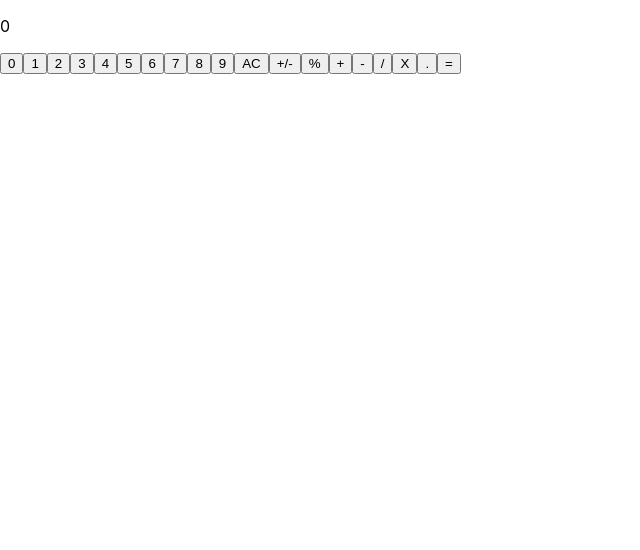
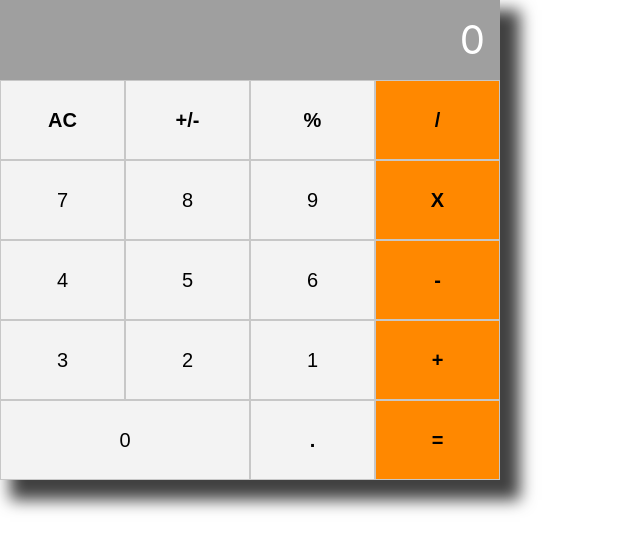
Before and after one commit to John-Arboleda/math-magicians, a React (Create React App) app: page / in a window 1280 px wide. Shown: the top 550 px of the page, without its empty margins (0-640 px from the left). Built offline with nearby package versions, Linux system fonts and the light colour scheme.

Commit message:
Add styles

```diff
--- /dev/null
+++ b/src/components/calculator.css
@@ -0,0 +1,143 @@
+.calculator {
+  width: 500px;
+  display: grid;
+  box-shadow: 15px 15px 15px 5px rgb(65, 65, 65);
+  grid-template-columns: repeat(4, 25%);
+  grid-template-rows: repeat(6, 80px);
+  grid-template-areas:
+
+    "result result result result"
+    "ac plusminus percentage divide"
+    "seven eight nine multiply"
+    "four five six minus"
+    "three two one plus"
+    "zero zero dot equal";
+}
+
+.resultShow {
+  grid-area: result;
+  background-color: rgba(128, 128, 128, 0.753);
+  color: rgb(255, 255, 255);
+  text-align: right;
+  font-size: 40px;
+}
+
+.resultNumber {
+  margin: 15px;
+}
+
+.numbers {
+  border: 1px solid rgb(199, 199, 199);
+  background-color: rgb(243, 243, 243);
+  font-size: 20px;
+  transition: all 0.2s;
+}
+
+.numbers:hover {
+  background-color: rgb(231, 231, 231);
+  cursor: pointer;
+}
+
+.numbers:active {
+  opacity: 0.8;
+  box-shadow: inset 0 0 5px black;
+}
+
+.symbols {
+  border: 1px solid rgb(199, 199, 199);
+  background-color: rgb(255, 136, 0);
+  font-size: 20px;
+  font-weight: bold;
+  transition: all 0.5s;
+}
+
+.symbols:hover {
+  transform: scale(1.08);
+  cursor: pointer;
+}
+
+.symbols:active {
+  background-color: rgb(194, 88, 2);
+  border: none;
+  box-shadow: inset 0 0 10px black;
+}
+
+.number0 {
+  grid-area: zero;
+}
+
+.number1 {
+  grid-area: one;
+}
+
+.number2 {
+  grid-area: two;
+}
+
+.number3 {
+  grid-area: three;
+}
+
+.number4 {
+  grid-area: four;
+}
+
+.number5 {
+  grid-area: five;
+}
+
+.number6 {
+  grid-area: six;
+}
+
+.number7 {
+  grid-area: seven;
+}
+
+.number8 {
+  grid-area: eight;
+}
+
+.number9 {
+  grid-area: nine;
+}
+
+.buttonAc {
+  grid-area: ac;
+  background-color: rgb(243, 243, 243);
+}
+
+.plusminus {
+  grid-area: plusminus;
+  background-color: rgb(243, 243, 243);
+}
+
+.percentage {
+  grid-area: percentage;
+  background-color: rgb(243, 243, 243);
+}
+
+.plus {
+  grid-area: plus;
+}
+
+.minus {
+  grid-area: minus;
+}
+
+.divide {
+  grid-area: divide;
+}
+
+.multiply {
+  grid-area: multiply;
+}
+
+.dot {
+  grid-area: dot;
+  background-color: rgb(243, 243, 243);
+}
+
+.equal {
+  grid-area: equal;
+}
--- a/src/components/calculator.js
+++ b/src/components/calculator.js
@@ -1,12 +1,21 @@
 /* eslint-disable react/prefer-stateless-function */
 import React from 'react';
-/* eslint-disable class-methods-use-this */
+import './calculator.css';
+
 class Calculator extends React.Component {
+  constructor(props) {
+    super(props);
+    this.state = {
+      result: 0,
+    };
+  }
+
   render() {
+    const { result } = this.state;
     return (
       <div className="calculator">
         <div className="resultShow">
-          <p className="resultNumber">0</p>
+          <p className="resultNumber">{ result }</p>
         </div>
         <button className="number0 numbers" type="button">0</button>
         <button className="number1 numbers" type="button">1</button>
```
